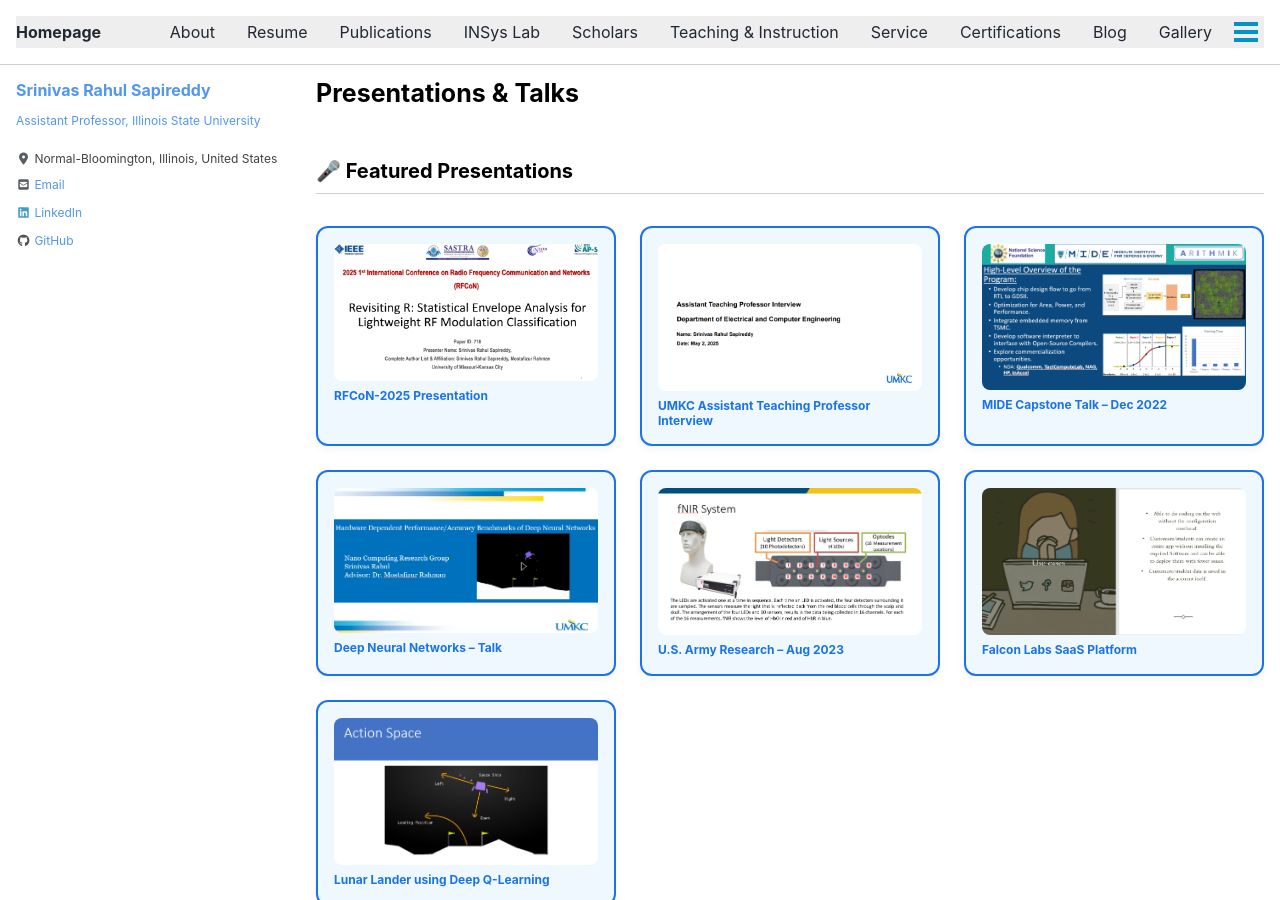
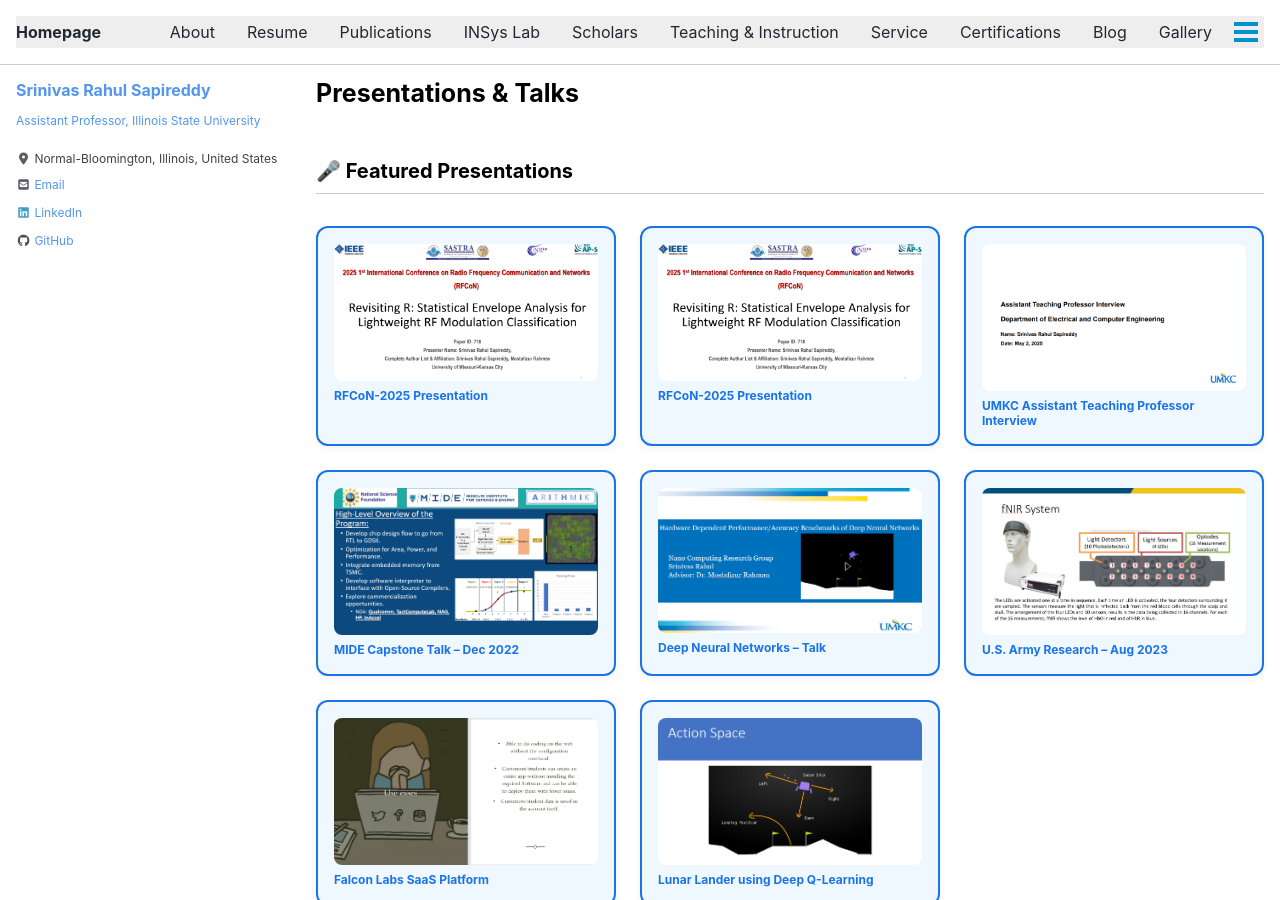
Before and after one commit to srsapireddy/srsapireddy.github.io, a Jekyll site: the page built from _pages/presentations.md, in a window 1280 px wide and 900 px high. Built offline with Jekyll 4.4.1, drawn with Linux system fonts in a browser that asks for light colours; cached includes are drawn as plain includes; nearby versions of some CDN libraries.

Commit message:
Update presentations.md

```diff
--- a/_pages/presentations.md
+++ b/_pages/presentations.md
@@ -67,6 +67,11 @@
 ## 🎤 Featured Presentations
 
 <div class="presentation-grid">
+  <div class="presentation-card" onclick="openLightbox('/publications/IEEE_Invited_Lecture_Srinivas.pptx')">
+    <img src="/images/rfcon_presentation_thumbnail.png" alt="RFcoN 2025 Presentation">
+    <h4>RFCoN-2025 Presentation</h4>
+  </div>
+
   <div class="presentation-card" onclick="openLightbox('/publications/rfcon.pdf')">
     <img src="/images/rfcon_presentation_thumbnail.png" alt="RFcoN 2025 Presentation">
     <h4>RFCoN-2025 Presentation</h4>
```
